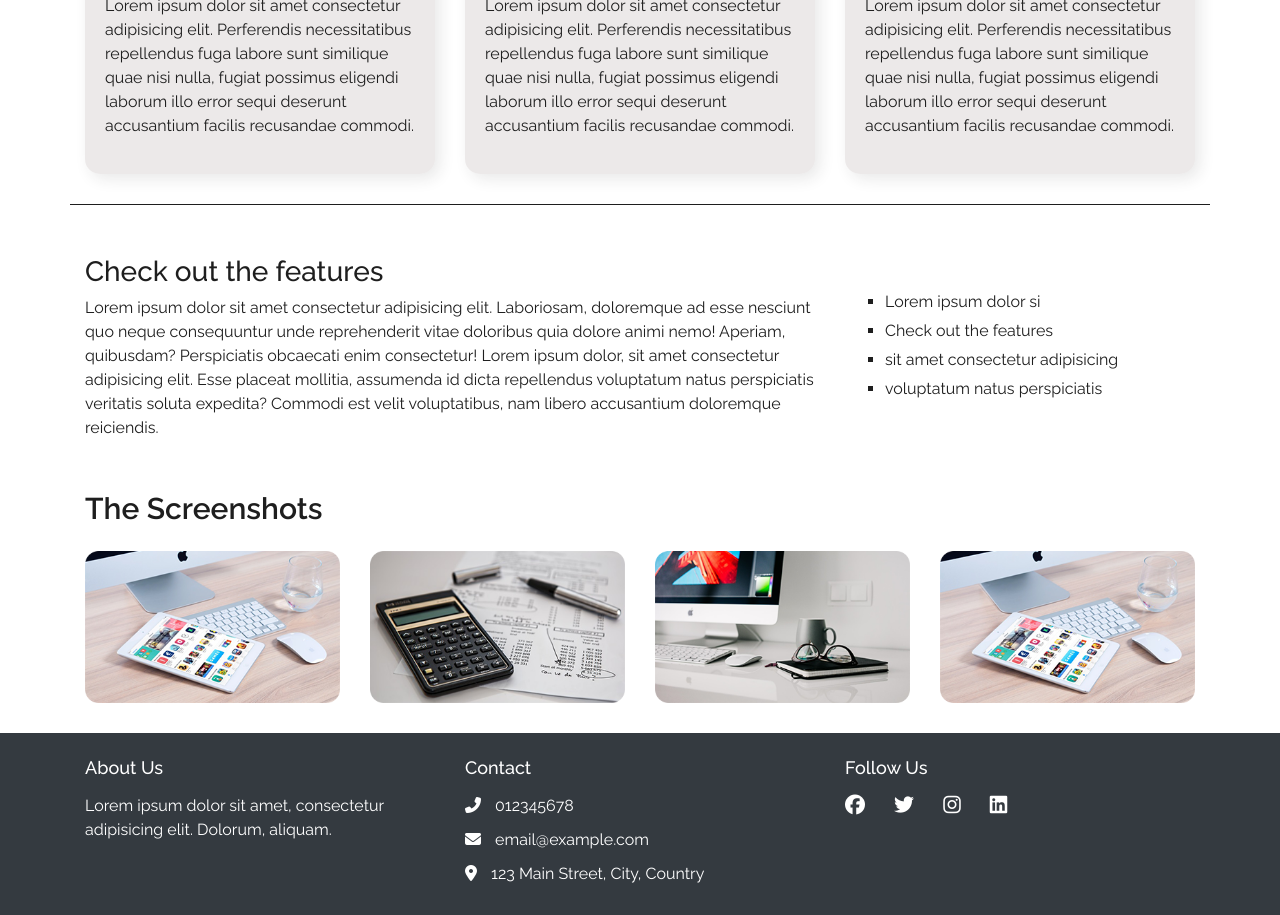
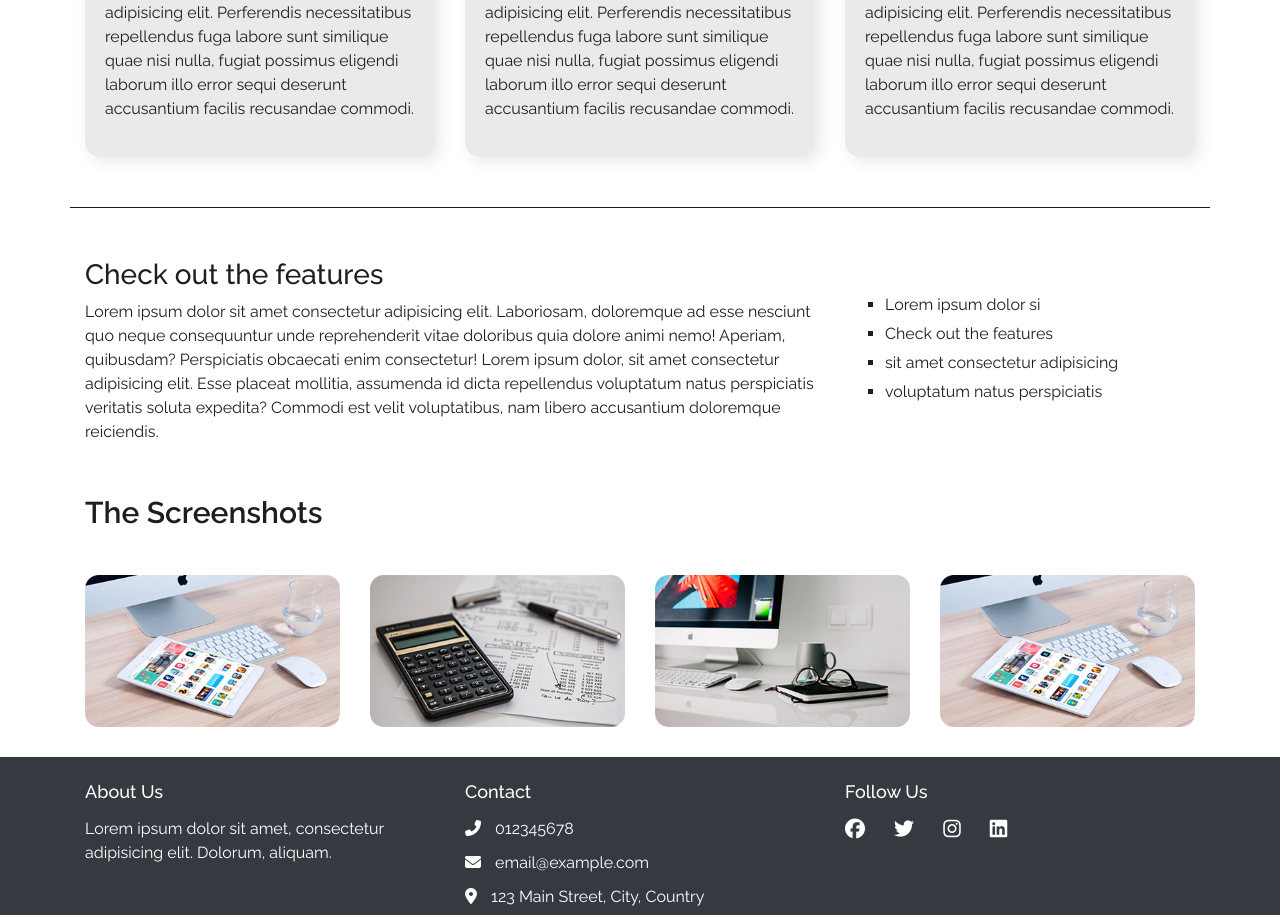
Before and after one commit to vuhoabinhthachhoa/IA01, a plain HTML site: page index.html in a window 1280 px wide. Shown: the part 626-1541 px from the top of the page. Drawn offline with nearby package versions, Linux system fonts and the light colour scheme.

Commit message:
fix some css

```diff
--- a/assets/css/style.css
+++ b/assets/css/style.css
@@ -9,6 +9,17 @@
     padding: 20px;
     border: 0.5px solid var(--color-text);
 }
+
+.col-xl-3.tuanvu {
+    margin-top: 20px;
+}
+
+.inner-wrap {
+  margin-bottom: 20px;
+}
+  .inner-contact {
+    font-size: 20px;
+  }
 
 .header .inner-logo {
     justify-content: space-between;
--- a/index.html
+++ b/index.html
@@ -9,7 +9,7 @@
     <link rel="stylesheet" href="assets/css/base.css">
     <link rel="stylesheet" href="assets/css/style.css">
     <link rel="stylesheet" href="https://cdnjs.cloudflare.com/ajax/libs/font-awesome/6.6.0/css/all.min.css">
-    <title>Hello, world!</title>
+    <title>Target Landing Page!</title>
 </head>
 
 <div>
@@ -26,7 +26,7 @@
                     </div>
                 </div>
                 <div class="col-4">
-                    <h2 class="inner-contact">Call Now ! 012345678</h2>
+                    <text class="inner-contact">Call Now! 0954753044</text>
                 </div>
             </div>
     </header>
@@ -150,16 +150,16 @@
                 </div>
             </div>
             <div class="row">
-                <div class="col-xl-3">
+                <div class="col-xl-3 tuanvu">
                     <img src="assets/images/blog-item-01.png" alt="">
                 </div>
-                <div class="col-xl-3">
+                <div class="col-xl-3 tuanvu">
                     <img src="assets/images/blog-item-02.png" alt="">
                 </div>
-                <div class="col-xl-3">
+                <div class="col-xl-3 tuanvu">
                     <img src="assets/images/blog-item-03.png" alt="">
                 </div>
-                <div class="col-xl-3">
+                <div class="col-xl-3 tuanvu">
                     <img src="assets/images/blog-item-01.png" alt="">
                 </div>
             </div>
```
